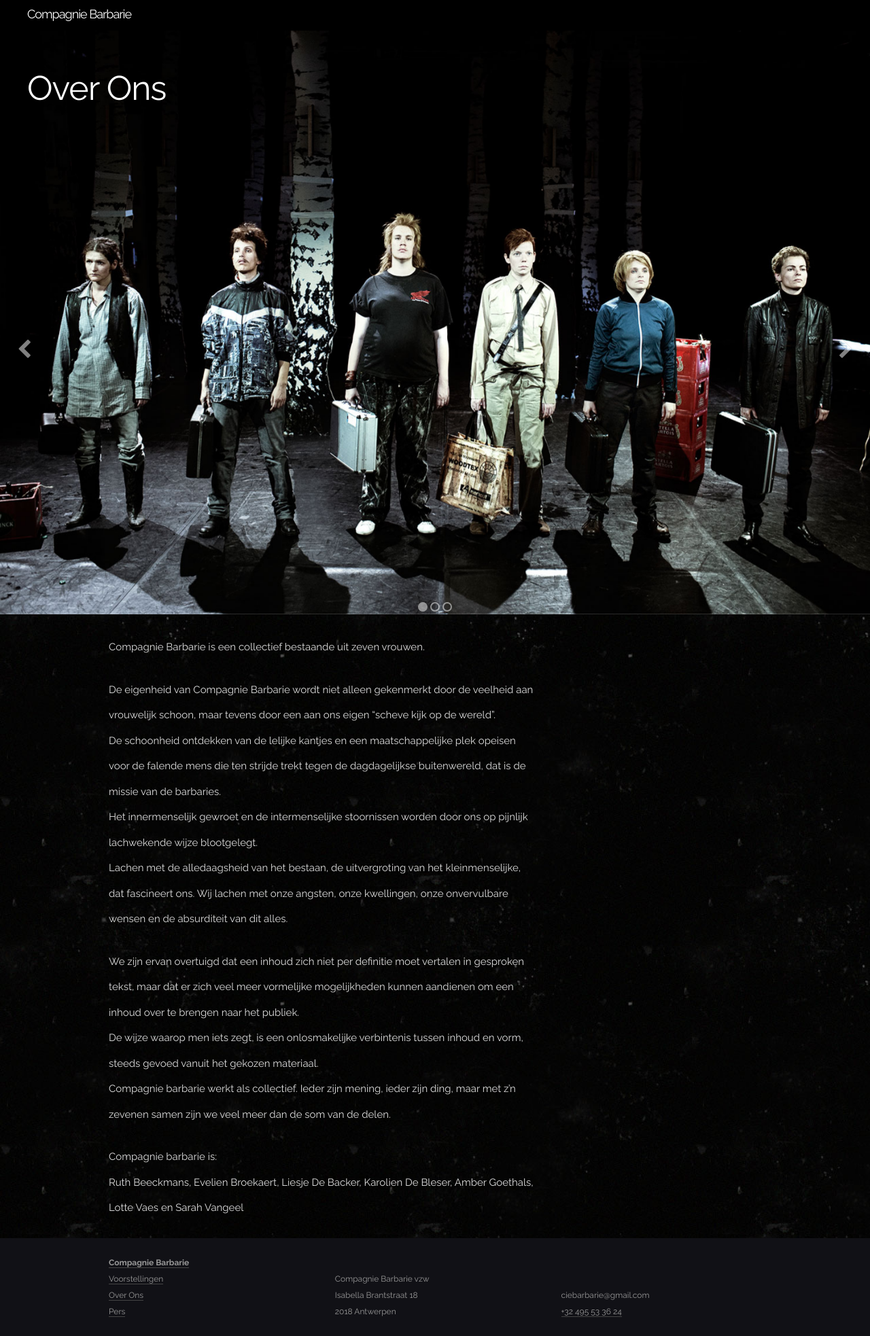
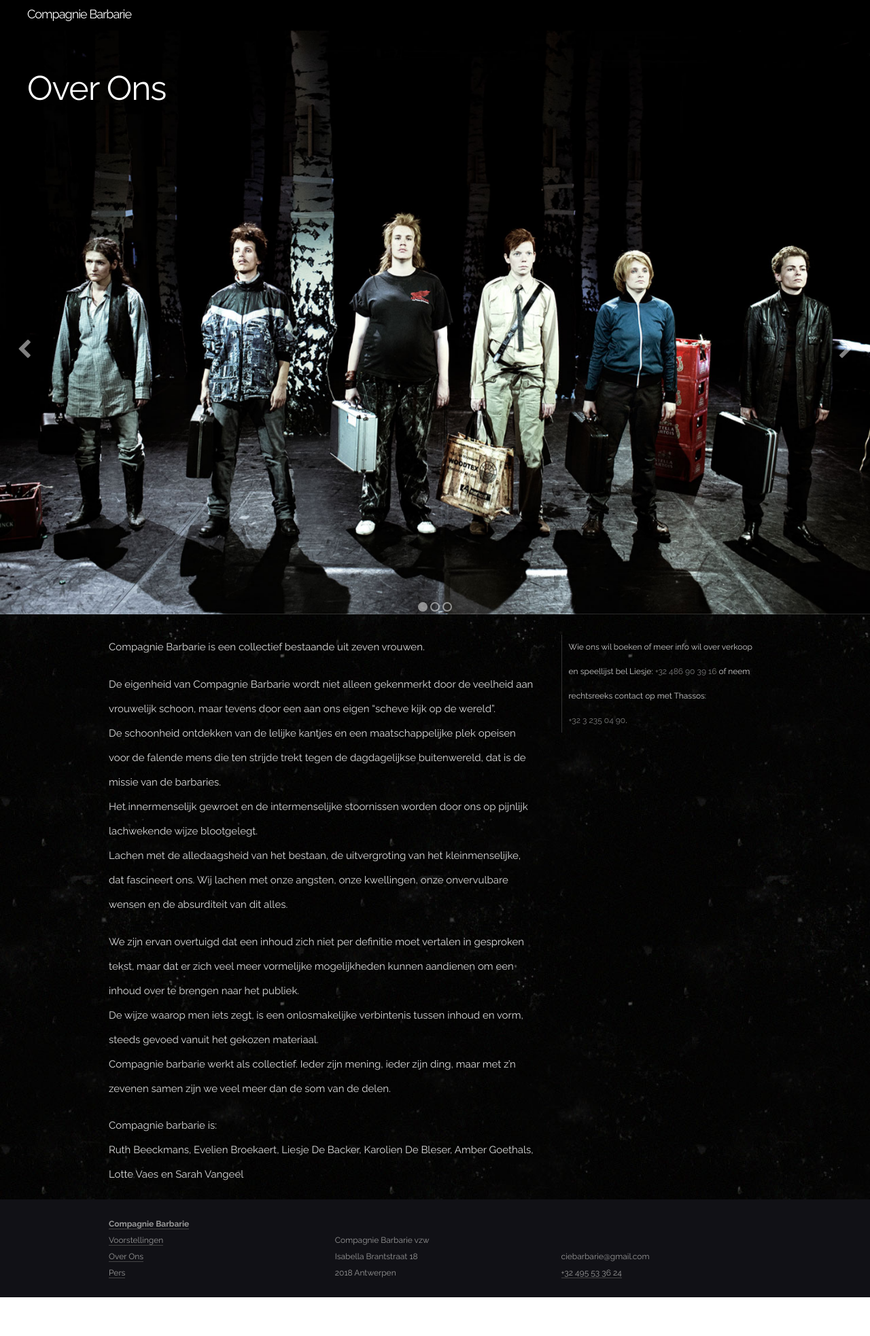
Before and after one commit to ciebarbarie/ciebarbarie, a Jekyll site: the page built from over-ons.md, in a window 1280 px wide. Shown: the whole page at 68% size. Built offline with Jekyll 4.4.1, drawn with Linux system fonts in a browser that asks for light colours; nearby versions of some CDN libraries; some web fonts are replaced; library files that are not in the unit come from our copies; after the commit the page ends 1909 px from its top, so only the background shows below that.

Commit message:
Add contact info in "over ons" sidebar.

```diff
--- a/_layouts/page.html
+++ b/_layouts/page.html
@@ -32,6 +32,7 @@
         {{ content }}
       </div>
       <div class="four columns" id="sidebar">
+        {{ page.sidebar }}
       </div>
     </div>
   </div>
--- a/css/main.css
+++ b/css/main.css
@@ -31,6 +31,10 @@
 
 body {
   overflow-x: hidden;
+}
+
+p {
+  margin-bottom: 1.25em;
 }
 
 blockquote {
@@ -123,8 +127,19 @@
   font-size: 7rem;
 }
 
-.sidebar img {
-  margin-top: 4rem;
+#sidebar {
+  line-height: 36px;
+  font-size: 12px;
+  margin-bottom: 2em;
+}
+
+#sidebar a {
+  color: inherit;
+  text-decoration: none;
+  opacity: 0.6;
+}
+
+#sidebar img {
   max-width: 100%;
   box-sizing: border-box;
 }
@@ -147,7 +162,7 @@
 
 #content {
   color: #333;
-  line-height: 250%;
+  line-height: 36px;
 }
 
 #poster img {
--- a/over-ons.md
+++ b/over-ons.md
@@ -5,6 +5,8 @@
   - over-ons-1.jpg
   - over-ons-2.jpg
   - over-ons-3.jpg
+sidebar: |
+  Wie ons wil boeken of meer info wil over verkoop en speellijst bel Liesje: <a href="tel:+32486903916">+32&nbsp;486&nbsp;90&nbsp;39 16</a> of neem rechtsreeks contact op met Thassos: <a href="tel:+3232350490">+32&nbsp;3&nbsp;235&nbsp;04&nbsp;90</a>.
 ---
 <style>
   #main {
@@ -13,6 +15,12 @@
 
   #content {
     color: #ddd;
+  }
+
+  #sidebar {
+    color: #ccc;
+    border-left: 1px solid #333;
+    padding-left: 10px;
   }
 </style>
 Compagnie Barbarie is een collectief bestaande uit zeven vrouwen.
```
